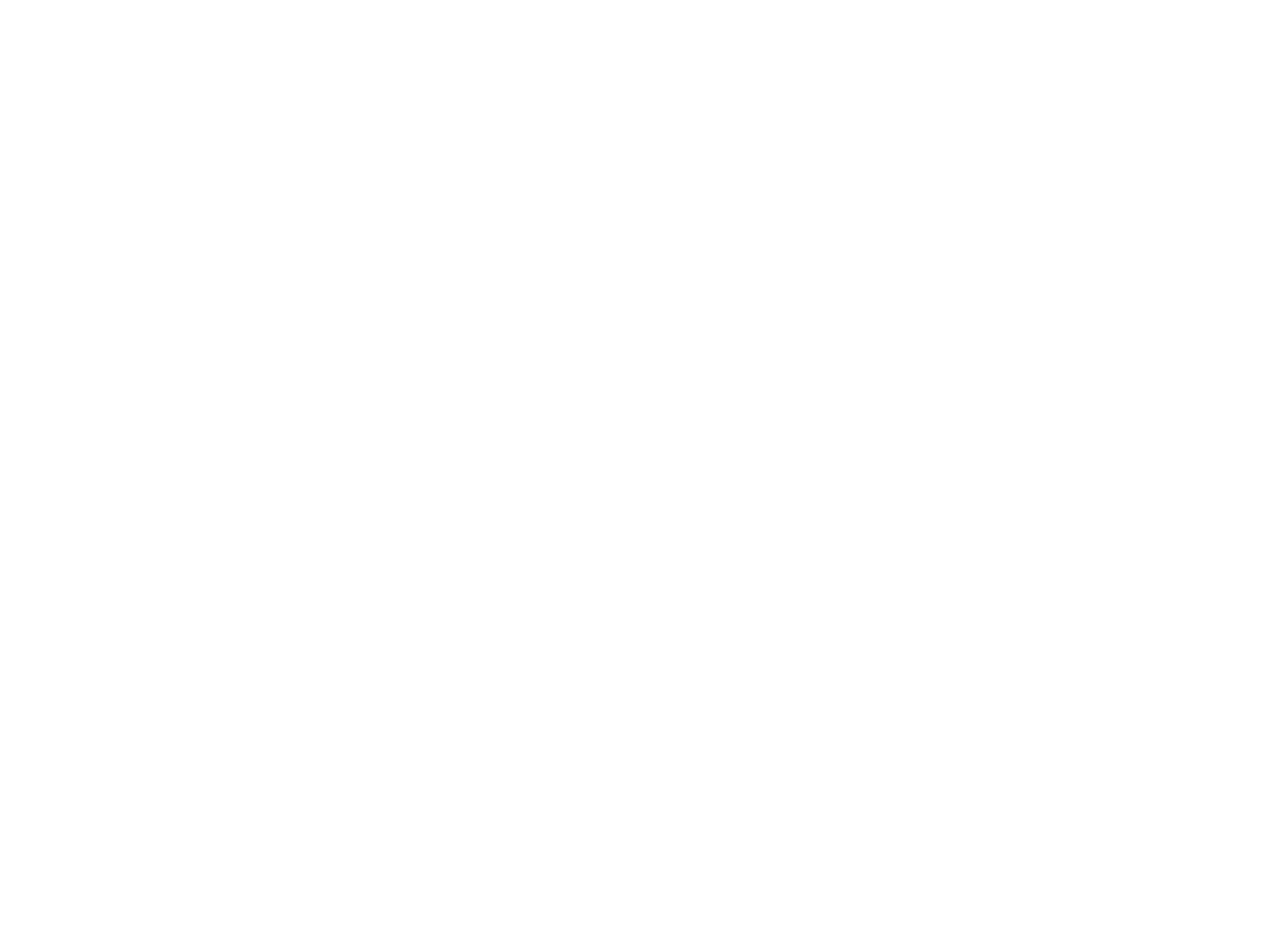
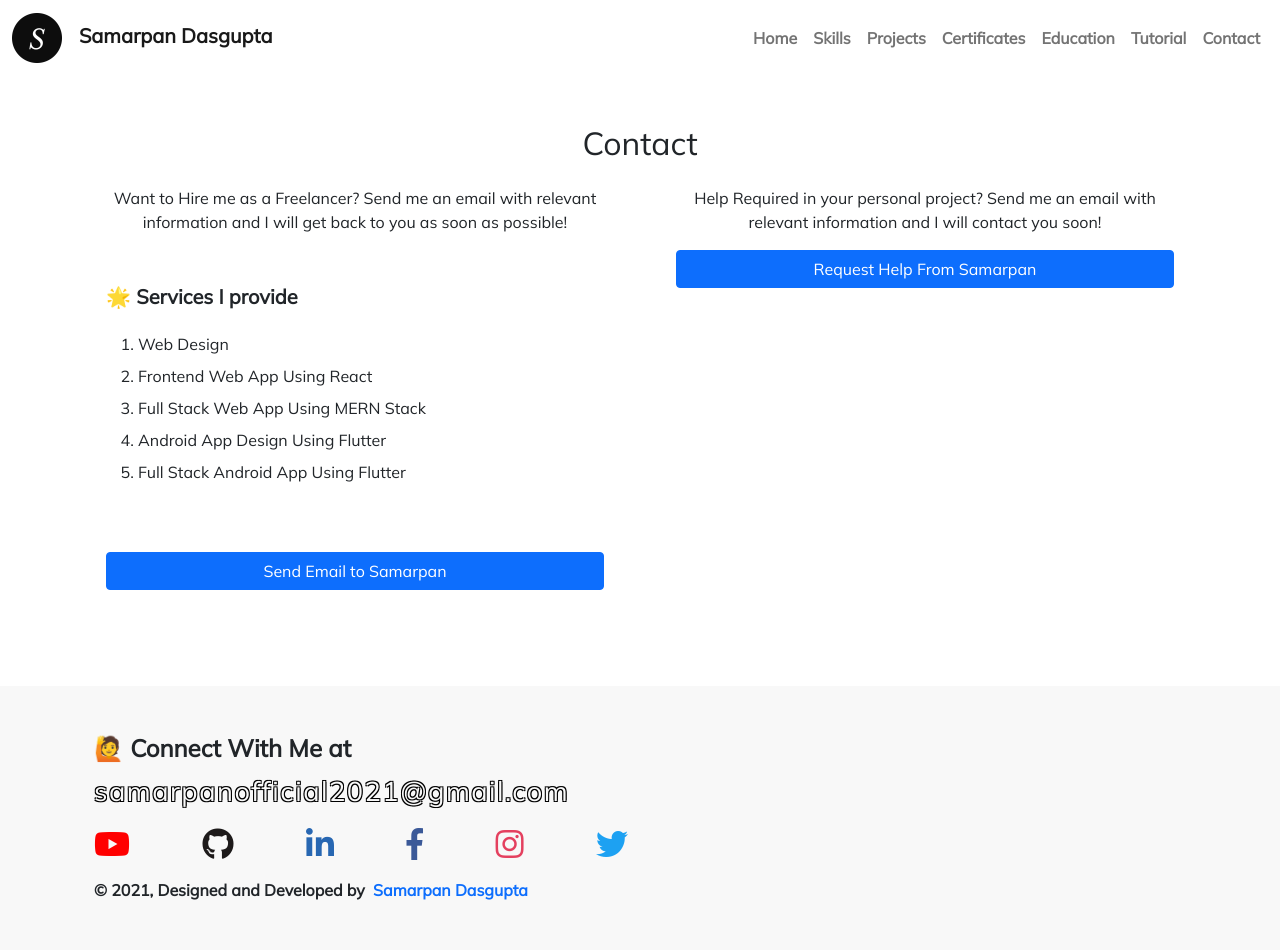
Before and after one commit to SamarpanCoder2002/Portfolio, a React app in the folder samarpan_dasgupta_portfolio/: page /contact in a window 1280 px wide. Before the commit this address had no page. Before the commit the page ends 800 px from the top, so only its background shows below. Built offline with nearby package versions, Linux system fonts and the light colour scheme.

Commit message:
Contact Page 90% Completed

```diff
--- a/samarpan_dasgupta_portfolio/public/index.html
+++ b/samarpan_dasgupta_portfolio/public/index.html
@@ -6,7 +6,7 @@
     <meta name="theme-color" content="#000000" />
     <meta
       name="description"
-      content="Samarpan Dasgupta Portfolio Made With Love"
+      content="Myself Samarpan Dasgupta, A Designer, Developer, Freelancer and Youtuber"
     />
 
     <link rel="icon" href="./logo.png" />
@@ -19,6 +19,7 @@
       crossorigin="anonymous"
     />
 
+    <!-- Font Awesome -->
     <link
       rel="stylesheet"
       href="https://use.fontawesome.com/releases/v5.5.0/css/all.css"
--- a/samarpan_dasgupta_portfolio/src/commonsection/common.js
+++ b/samarpan_dasgupta_portfolio/src/commonsection/common.js
@@ -64,7 +64,7 @@ const NavigationBarSection = () => {
             <Link className="nav-link text-center" to="/tutorial">
               Tutorial
             </Link>
-            <Link className="nav-link text-center" to="#">
+            <Link className="nav-link text-center" to="/contact">
               Contact
             </Link>
           </div>
@@ -128,7 +128,7 @@ const socialMediaInformation = [
   {
     icon: "fab fa-linkedin-in fa-2x",
     link: "https://www.linkedin.com/in/samarpan-dasgupta-4aa1061b0/",
-    color: "#3b5998",
+    color: "#2867B2",
   },
 
   {
@@ -151,7 +151,7 @@ const socialMediaInformation = [
 
 const Footer = () => (
   <div className="container-fluid mt-5 footer d-block sticky-bottom">
-    <div className="container py-5">
+    <div className="container py-5 px-4">
       <div className="row">
         <div className="col-lg-6">
           <h2 className="fs-4 fw-bold">🙋 Connect With Me at</h2>
@@ -173,6 +173,11 @@ const Footer = () => (
               />
             ))}
           </ul>
+
+          <div class="copy fw-bold">
+            © 2021, Designed and Developed by &nbsp;
+            <a href="https://samarpandasgupta.com/">Samarpan Dasgupta</a>
+          </div>
         </div>
       </div>
     </div>
--- /dev/null
+++ b/samarpan_dasgupta_portfolio/src/contactpage.js
@@ -0,0 +1,79 @@
+import CommonComponent from "./commonsection/common";
+
+const ContactComponent = () => {
+  return (
+    <CommonComponent>
+      <ContactSection />
+    </CommonComponent>
+  );
+};
+
+const ContactSection = () => {
+  return (
+    <div className="container mt-5">
+      <h2 className="text-center">Contact</h2>
+      <div className="row">
+        <div className="col-lg-6 mb-5">
+          <ConatctForFreelancing />
+        </div>
+        <div className="col-lg-6">
+          <ContactForPersonalProject />
+        </div>
+      </div>
+    </div>
+  );
+};
+
+const ConatctForFreelancing = () => {
+  return (
+    <div className="container mt-3">
+      <p className="fs-6 text-center">
+        Want to Hire me as a Freelancer? Send me an email with relevant
+        information and I will get back to you as soon as possible!
+      </p>
+
+        <p className="fs-5 fw-bold mt-5">🌟 Services I provide</p>
+        <ol style={{lineHeight: "2rem"}}>
+            <li className="fs-6">Web Design</li>
+            <li className="fs-6">Frontend Web App Using React</li>
+            <li className="fs-6">Full Stack Web App Using MERN Stack</li>
+            <li className="fs-6">Android App Design Using Flutter</li>
+            <li className="fs-6">Full Stack Android App Using Flutter</li>
+        </ol>
+
+
+      <a
+        href="https://mail.google.com/mail/?view=cm&fs=1&to=contactsamarpandev@gmail.com"
+        target="_blank"
+        rel="noopener noreferrer"
+      >
+        <button type="submit" className="btn btn-primary w-100 mt-5">
+          Send Email to Samarpan
+        </button>
+      </a>
+    </div>
+  );
+};
+
+const ContactForPersonalProject = () => {
+  return (
+    <div className="container mt-3">
+      <p className="fs-6 text-center">
+        Help Required in your personal project? Send me an email with relevant
+        information and I will contact you soon!
+      </p>
+
+      <a
+        href="https://mail.yahoo.com/mail/?view=cm&fs=1&to=samarpanofficial2021@gmail.com"
+        target="_blank"
+        rel="noopener noreferrer"
+      >
+        <button type="submit" className="btn btn-primary w-100">
+          Request Help From Samarpan
+        </button>
+      </a>
+    </div>
+  );
+};
+
+export default ContactComponent;
--- a/samarpan_dasgupta_portfolio/src/css/style.css
+++ b/samarpan_dasgupta_portfolio/src/css/style.css
@@ -181,7 +181,6 @@ a {
   background: #f8f8f8;
   backdrop-filter: blur(30px);
   width: 100%;
-
 }
 
 .footer .email {
@@ -200,8 +199,12 @@ a {
     1px 1px 0 #1b98f5;
 }
 
-.footer .social-icons ul li{
-    color: white;
+.footer .social-icons ul li {
+  color: white;
+}
+
+.footer .copy {
+  font-size: 1rem;
 }
 
 /* Footer Section Ends Here */
--- a/samarpan_dasgupta_portfolio/src/routes.js
+++ b/samarpan_dasgupta_portfolio/src/routes.js
@@ -1,5 +1,6 @@
 import { BrowserRouter as Router, Routes, Route } from "react-router-dom";
 import CertificatesComponent from "./certificates";
+import ContactComponent from "./contactpage";
 import EducationComponent from "./educationpage";
 import HomePage from "./homepage";
 import ProjectComponent from "./project";
@@ -18,6 +19,7 @@ const RoutesEntryPoint =()=> {
                 <Route path="/project" exact element={<ProjectComponent />}/>
                 <Route path="/education" exact element={<EducationComponent />}/>
                 <Route path="/tutorial" exact element={<TutorialComponent />}/>
+                <Route path="/contact" exact element={<ContactComponent />}/>
             </Routes>
         </Router>
     );
--- a/samarpan_dasgupta_portfolio/src/tutorial/tutorialpage.js
+++ b/samarpan_dasgupta_portfolio/src/tutorial/tutorialpage.js
@@ -11,8 +11,6 @@ const TutorialComponent = () => {
 };
 
 const tutorialNameCollection = [
-  "Flutter Social Media Chat App",
-  "Flutter Social Media Chat App",
   "Flutter Social Media Chat App",
 ];
 
```
